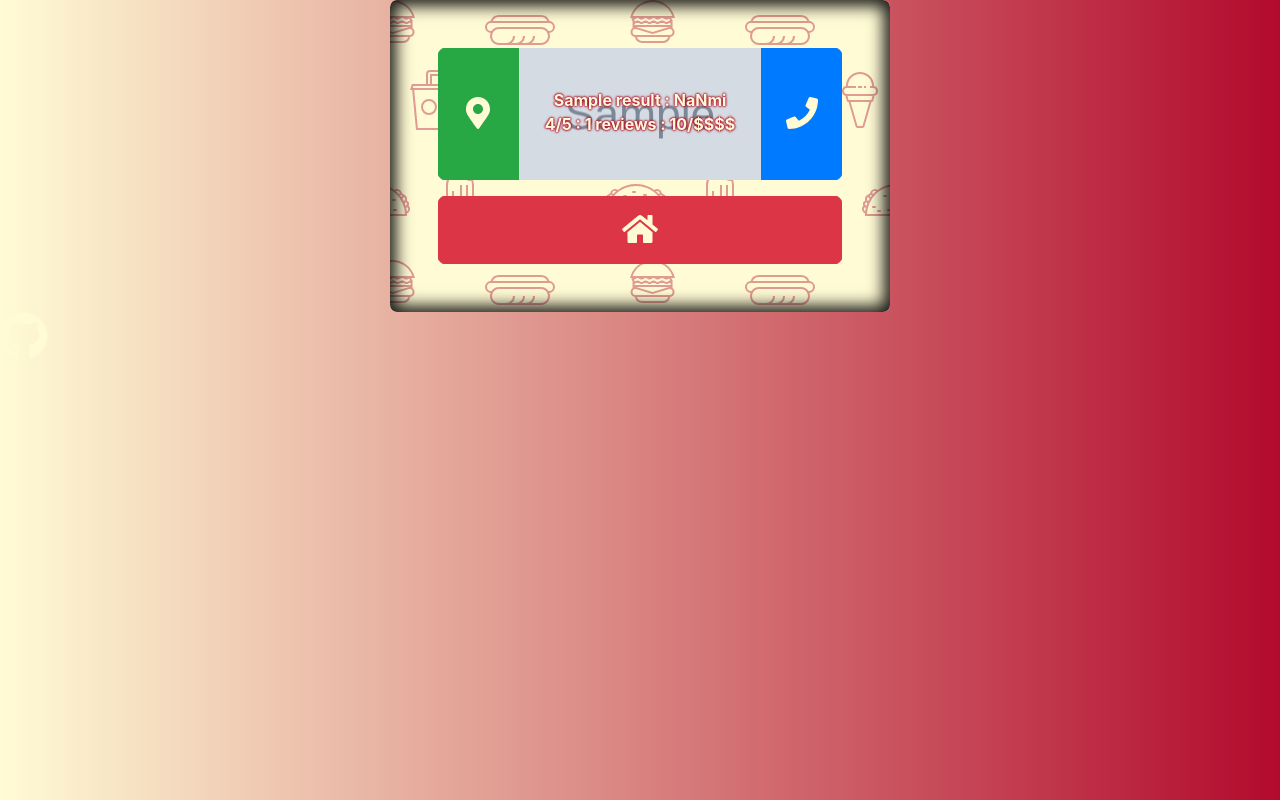
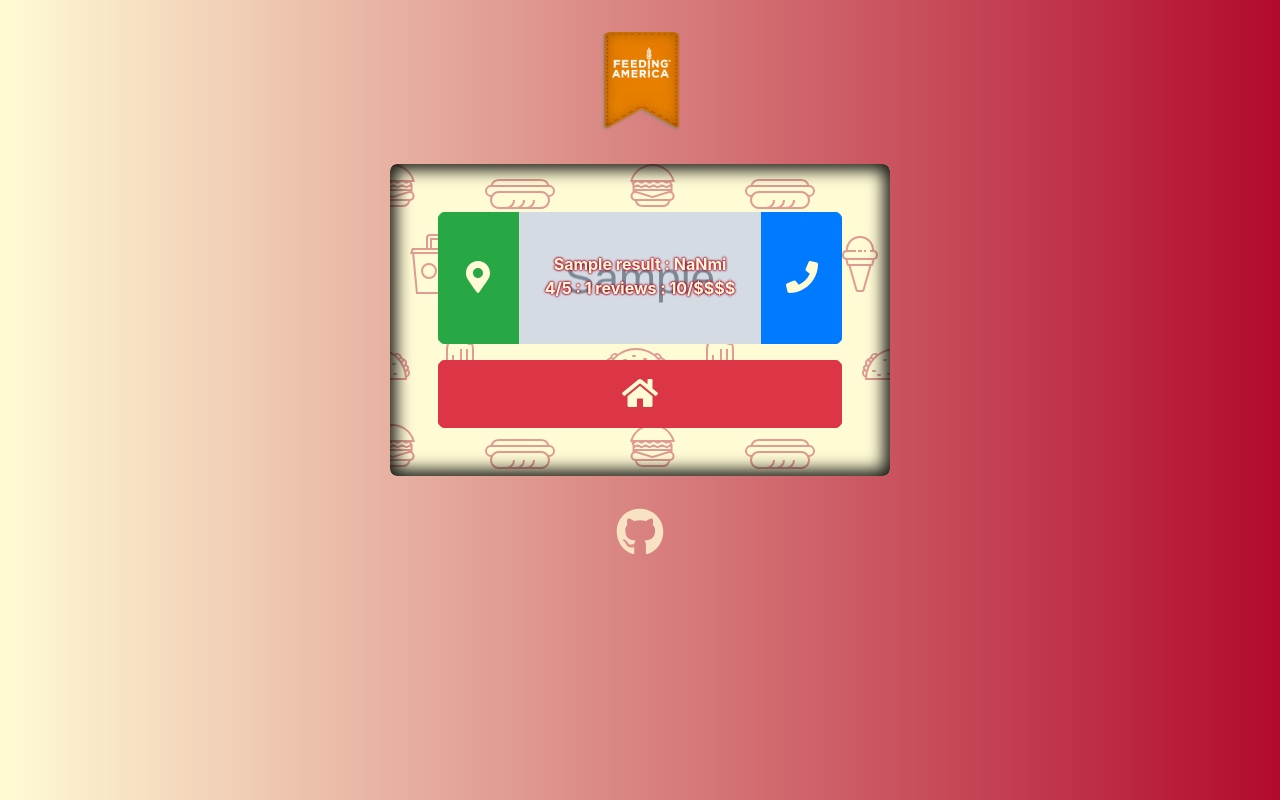
Before and after one commit to deadlysyn/chowchow, a Node server app: template views/list.ejs in a window 1280 px wide. Run offline with Node 20, Linux system fonts and the light colour scheme; the template is opened without the code that fills it: most values are stand-ins (such as "Sample title", 1, 10 or a date in 2020); grey boxes marked "Sample" are stand-in pictures.

Commit message:
add header and footer content divs

```diff
--- a/views/partials/footer.ejs
+++ b/views/partials/footer.ejs
@@ -1,4 +1,4 @@
-<div class="bottom">
+<div class="footer">
 <a href="https://github.com/deadlysyn/chowchow"><i class="fab fa-github fa-3x"></i></a>
 </div>
 </body>
--- a/views/partials/header.ejs
+++ b/views/partials/header.ejs
@@ -7,7 +7,10 @@
         <link rel="stylesheet" href="/css/bootstrap-400b3.min.css">
         <link rel="stylesheet" href="/css/toggle-switch.css">
         <link rel="stylesheet" href="/css/main.css">
+        <script src="/js/bowser-191.min.js"></script>
         <script defer src="/js/fontawesome-all-5.js"></script>
-<script src="/js/bowser-191.min.js"></script>
     </head>
 <body>
+<div class="header">
+    <a href="https://www.charitynavigator.org/index.cfm?bay=my.donations.makedonation&ein=363673599&"><img src="/media/feeding_america.png"></a>
+</div>
```
Lines whose indentation alone changed are shown as unchanged.
